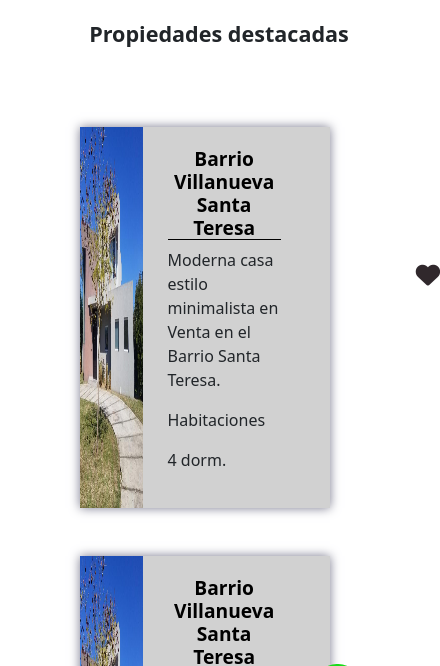
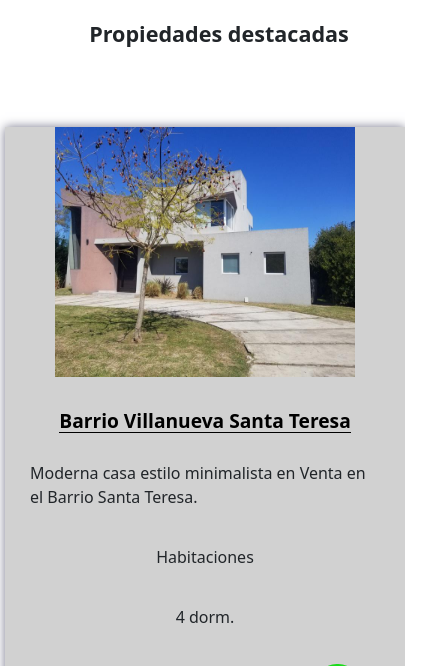
Before and after one commit to lullorente/proyecto-inmobiliaria, a website: page pages/propiedades.html in a window 390 px wide. Shown: the part 102-768 px from the top of the page, 440 px wide, since content can reach past the window. Drawn offline with nearby package versions, Linux system fonts and the light colour scheme.

Commit message:
mq propiedades

```diff
--- a/pages/contactos.html
+++ b/pages/contactos.html
@@ -10,6 +10,7 @@
     <link rel="stylesheet" href="https://cdnjs.cloudflare.com/ajax/libs/font-awesome/6.0.0-beta2/css/all.min.css" integrity="sha512-YWzhKL2whUzgiheMoBFwW8CKV4qpHQAEuvilg9FAn5VJUDwKZZxkJNuGM4XkWuk94WCrrwslk8yWNGmY1EduTA==" crossorigin="anonymous" referrerpolicy="no-referrer" />
     <link rel="icon" type="image/x-icon" href="../images/favicon (1).ico"">
     <link href="https://cdn.jsdelivr.net/npm/bootstrap@5.0.2/dist/css/bootstrap.min.css" rel="stylesheet" integrity="sha384-EVSTQN3/azprG1Anm3QDgpJLIm9Nao0Yz1ztcQTwFspd3yD65VohhpuuCOmLASjC" crossorigin="anonymous">
+    <link rel="stylesheet" href="https://unpkg.com/aos@next/dist/aos.css" />
     <title>Contactos</title>
 </head>
 <body>
@@ -47,7 +48,7 @@
     <main>
         <h1 class="fs-4 d-flex justify-content-center mt-5 fw-bold">Contactanos! </h1>
         <section class="informacion d-flex flex-lg-row justify-content-lg-evenly flex-sm-column align-items-sm-center gap-5">
-            <div class="info-sucursal">
+            <div class="info-sucursal" data-aos="zoom-in">
                 <img src="../images/img-oficina.webp" alt="imagen-oficina" loading="lazy" class="img-fluid mb-3 rounded">
                 <h3 class="text-center">SUCURSAL SAN FERNANDO</h3>
                 <div>
@@ -62,7 +63,7 @@
                     Domingo CERRADO
                 </div>
             </div>
-            <div class="form-consultas ms-4">
+            <div class="form-consultas ms-4" data-aos="zoom-in">
                 <h3>Envianos tu consulta</h3>
                 <form action="">
                 <div>
@@ -125,5 +126,12 @@
 </div>
 
 <script src="https://cdn.jsdelivr.net/npm/bootstrap@5.0.2/dist/js/bootstrap.bundle.min.js" integrity="sha384-MrcW6ZMFYlzcLA8Nl+NtUVF0sA7MsXsP1UyJoMp4YLEuNSfAP+JcXn/tWtIaxVXM" crossorigin="anonymous"></script>
+<script src="https://unpkg.com/aos@next/dist/aos.js"></script>
+<script>
+AOS.init({
+            easing: 'ease-out-back',
+            duration: 1000
+        });
+</script>
 </body>
 </html>
--- a/scss/_mediaq.scss
+++ b/scss/_mediaq.scss
@@ -21,6 +21,27 @@
         align-items: center;
         filter: grayscale(0);
         -webkit-filter: grayscale(0);
+    }
+    .propiedades-container {
+        @include flex-direction-center (column);
+        align-items: center;
+    .div_propiedades {
+        @include flex-direction-center (column);
+        align-items: center;
+        width: 400px;
+        img {
+            width: 75%;
+            height: 250px;
+        }
+        .propiedadFav {
+            display: none;
+            }
+        .cards_propiedades {
+            @include flex-direction-center (column);
+            align-items: center;
+            height: 300px;
+        }
+        }
     }
     .aboutUs {
         margin: 50px 50px;
@@ -63,7 +84,6 @@
         margin-left: 100px;
         margin-top: 40px;
     }
-}
 
 
 @media screen and (min-width: 0px) and (max-width: 480px) {
@@ -97,6 +117,18 @@
         padding: 10px;
         }
     }
+    .div_propiedades {
+        @include flex-direction-center (column);
+        align-items: center;
+        width: 100px;
+        img {
+            width: 25%;
+            height: 10px;
+        }
+    }
+    .carousel {
+        width: 100%;
+    }
     .info-sucursal {
             display: none;
     }
@@ -104,4 +136,4 @@
         width: 80px;
         margin-right: 40px;
     }
-}
+}}
```
Also changed, not shown: scss/style.css, 1 other file.
